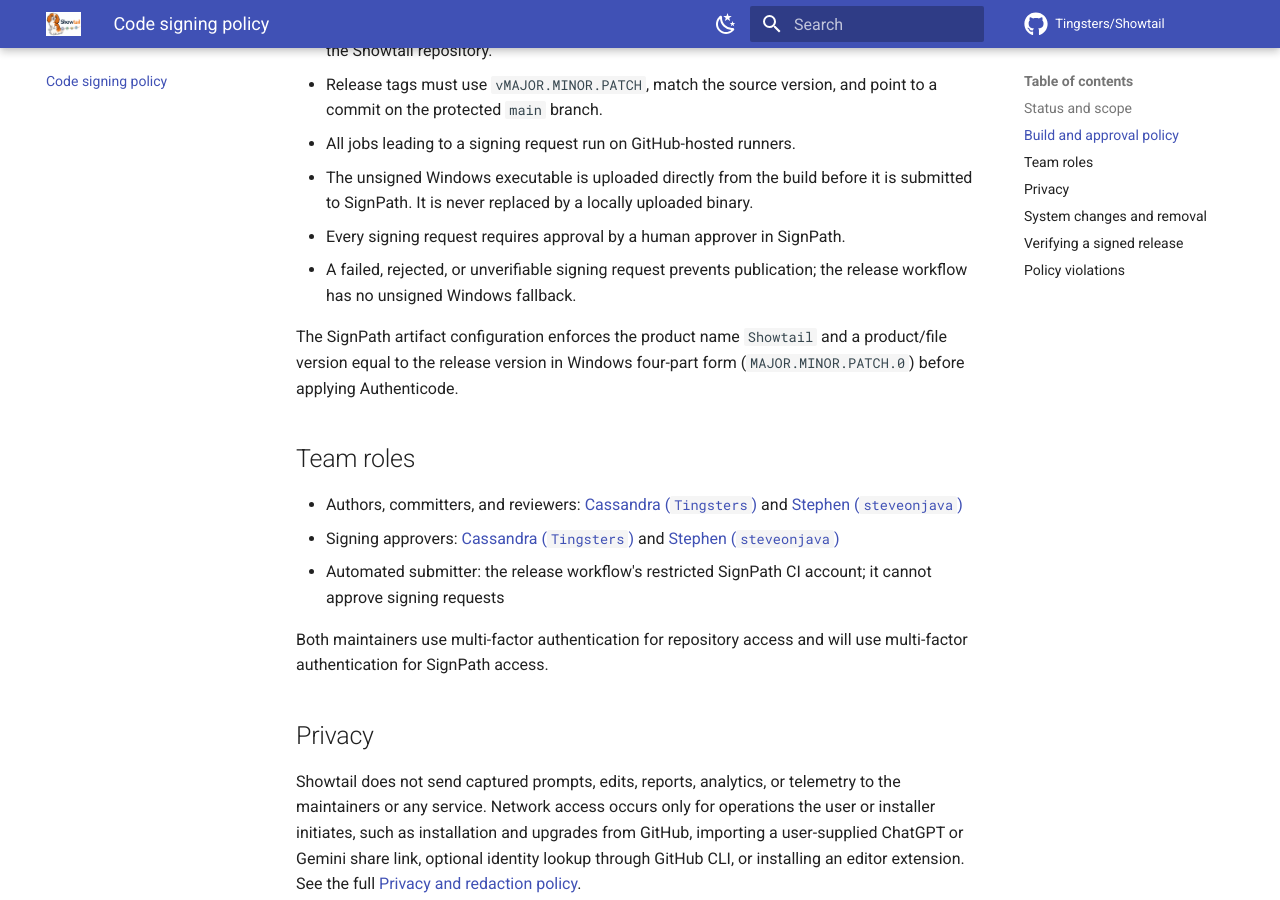
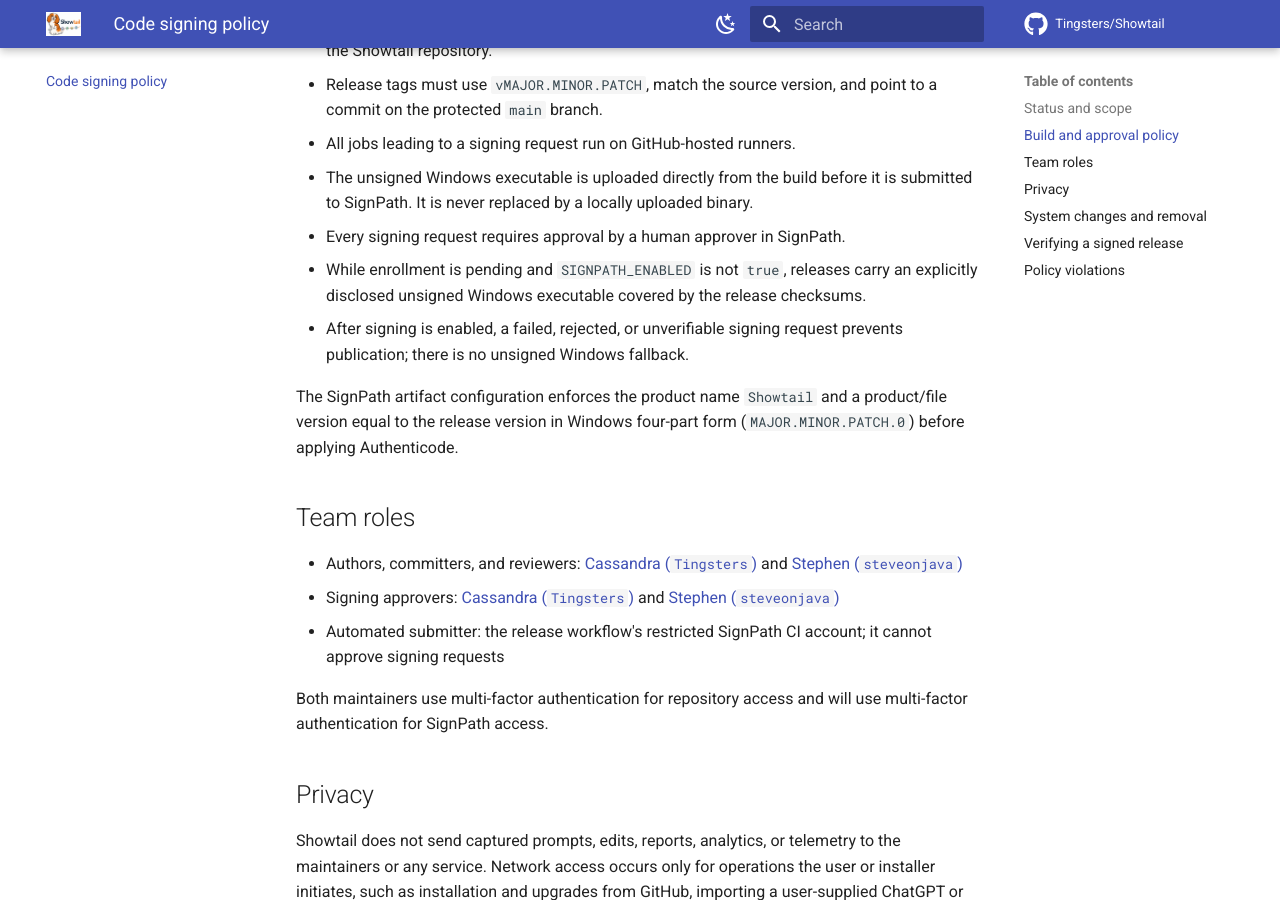
Before and after one commit to Tingsters/Showtail, an MkDocs documentation site: the page built from docs/code-signing-policy.md, in a window 1280 px wide and 900 px high, scrolled down 661 px. Built offline with MkDocs 1.6.1 and Material for MkDocs 9.7.7, drawn with Linux system fonts in a browser that asks for light colours; comment, search, counter and statistics services are not loaded.

Commit message:
fix: allow disclosed unsigned releases before signing

```diff
--- a/docs/code-signing-policy.md
+++ b/docs/code-signing-policy.md
@@ -25,8 +25,11 @@ is published. Existing releases will not be retroactively signed.
 - The unsigned Windows executable is uploaded directly from the build before it
   is submitted to SignPath. It is never replaced by a locally uploaded binary.
 - Every signing request requires approval by a human approver in SignPath.
-- A failed, rejected, or unverifiable signing request prevents publication; the
-  release workflow has no unsigned Windows fallback.
+- While enrollment is pending and `SIGNPATH_ENABLED` is not `true`, releases
+  carry an explicitly disclosed unsigned Windows executable covered by the
+  release checksums.
+- After signing is enabled, a failed, rejected, or unverifiable signing request
+  prevents publication; there is no unsigned Windows fallback.
 
 The SignPath artifact configuration enforces the product name `Showtail` and a
 product/file version equal to the release version in Windows four-part form
```
Also changed, not shown: .signpath/README.md (+6 -2 lines), .github/release-preamble-unsigned.md (added), 2 other files.
